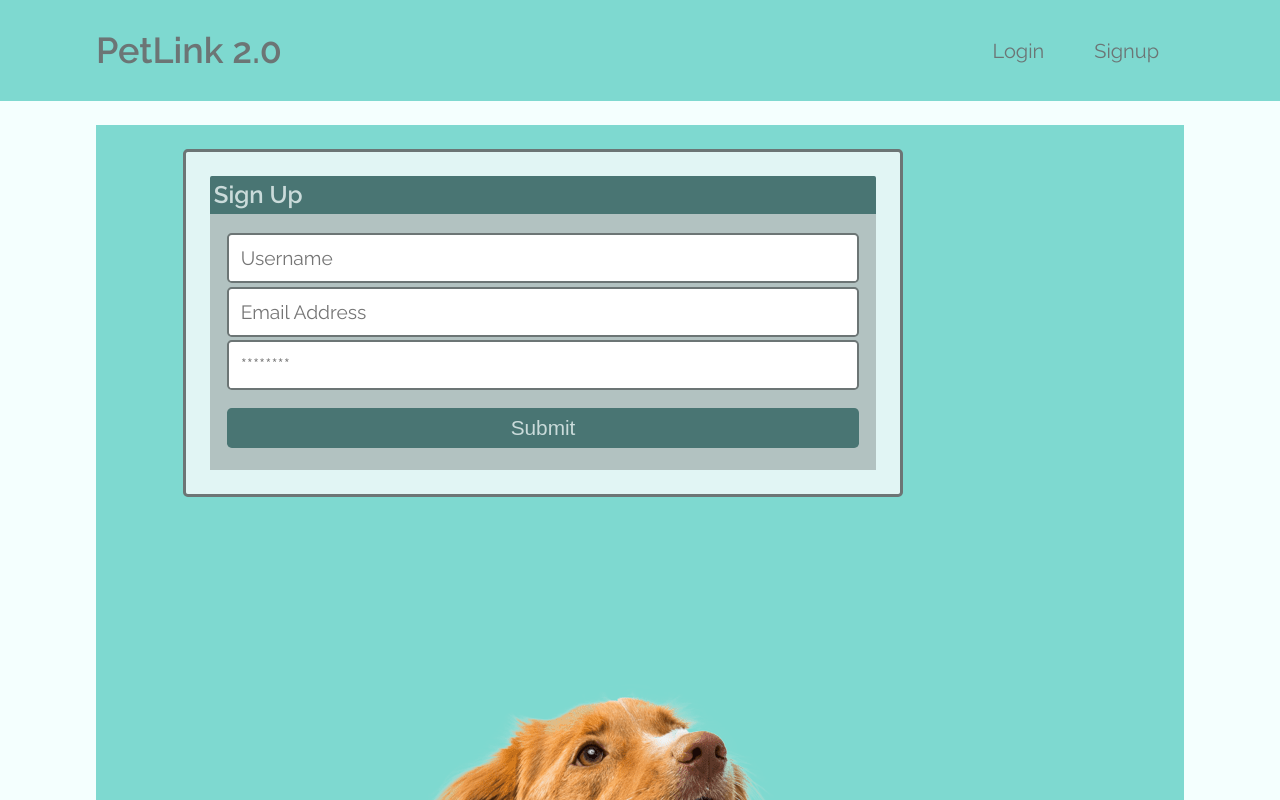
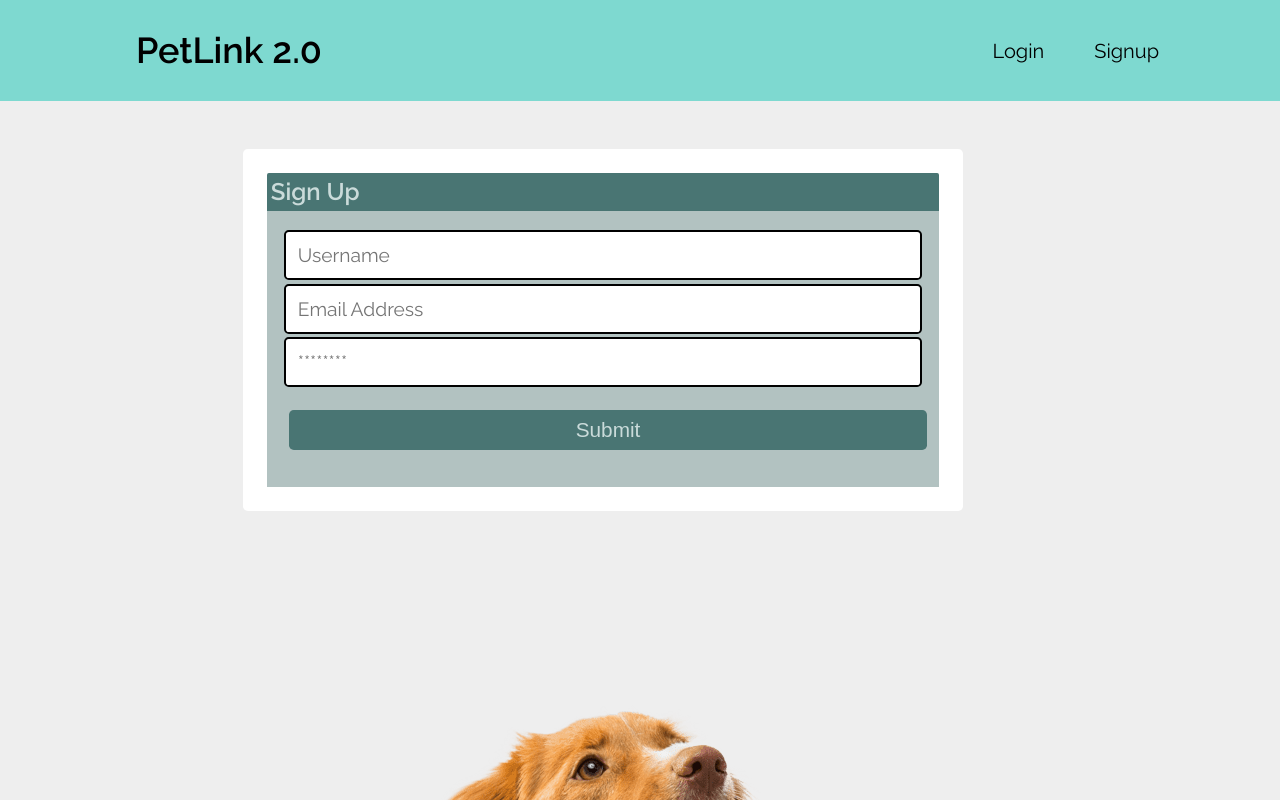
Before and after one commit to Darigay/PetLink_2.0, a React (Create React App) app in the folder client/: page /signup in a window 1280 px wide. Shown: the top 800 px of the page. Built offline with nearby package versions, Linux system fonts and the light colour scheme.

Commit message:
update css

```diff
--- a/client/src/components/FriendList/index.js
+++ b/client/src/components/FriendList/index.js
@@ -17,7 +17,7 @@ const FriendList = ({ friendCount, username, friends }) => {
         {username}'s {friendCount} {friendCount === 1 ? 'Pet Buddy' : 'Pet Buddies'}
       </h5>
       {friends.map(friend => (
-        <button className="btn w-100 display-block mb-2" key={friend._id}>
+        <button className="btn1 w-100 display-block mb-2" key={friend._id}>
           <Link to={`/profile/${friend.username}`}>{friend.username}</Link>
         </button>
       ))}
--- a/client/src/components/ThoughtList/index.js
+++ b/client/src/components/ThoughtList/index.js
@@ -60,13 +60,13 @@ const ThoughtList = ({ thoughts, title, username }) => {
                 <Link to={`/thought/${thought._id}`}>
                   {/* add image */}
                   {/* <p>{thought.image}</p> */}
-                  <img className="card" src={thought.image} />
+                  <img className="card-img" src={thought.image} />
                   <p>{thought.thoughtText}</p>
                   {/* add back-end code for paw-points */}
 
                   <div className='card-body-text '>
                     <a className="mb-0"> Paw Points {thought.voteCount} |
-                      Comments: {thought.reactionCount}
+                      Comments {thought.reactionCount}
                     </a>
 
                   </div>
--- a/client/src/index.css
+++ b/client/src/index.css
@@ -3,8 +3,9 @@
   --secondary: #7ED9D0;
   --tertiary: #b2c2c1;
   --quatrinary: #cadbda;
-  --light: #e1f5f4;
+  --light: #eeeeee;
   --dark: #6c7575;
+  --darker: black;
   --error: rgb(228, 46, 1);
   --border-radius: 0.3rem;
   --spacing-one: calc(1rem * 0.25);
@@ -30,8 +31,8 @@ body {
   font-weight: 400;
   line-height: 1.5;
   font-size: 20px;
-  color: var(--dark);
-  background-color: #f3fffee1;
+  color: var(--darker);
+  background-color: var(--light);
 }
 
 h1,
@@ -42,7 +43,7 @@ h5,
 h6 {
   font-family: 'Raleway', sans-serif;
   font-weight: 600;
-  margin: 5px 0;
+  margin: 5px 40px;
   line-height: 1.25;
 }
 
@@ -76,7 +77,7 @@ p {
 }
 
 a {
-  color: var(--dark);
+  color: var(--darker);
   text-decoration: none;
 }
 
@@ -112,12 +113,25 @@ nav a:hover {
   font-size: 1.3rem;
   text-decoration: none;
   padding: 0.5rem 1.2rem;
-  margin: 5px 0;
+  margin: 20px 5px;
   border-radius: var(--border-radius);
   border: none;
-  color: var(--dark);
+  color: var(--darker);
   outline: none;
   background-color: var(--tertiary);
+  transition: all 0.5s;
+}
+
+.btn1 {
+  font-size: 1.3rem;
+  text-decoration: none;
+  padding: 0.5rem 1.2rem;
+  margin: 20px 5px;
+  /* border-radius: var(--border-radius);
+  border: none;
+  color: var(--darker);
+  outline: none;
+  background-color: var(--tertiary); */
   transition: all 0.5s;
 }
 
@@ -138,16 +152,26 @@ nav a:hover {
 
 /* CARDS */
 .card {
-  margin: 0 10px 20px -20px;
-  border: 3px solid var(--dark);
+  margin: 20px 10px 20px 40px;
+  /* border: 3px solid var(--dark); */
   border-radius: var(--border-radius);
-  background-color: var(--light);
-  color: var(--dark);
+  background-color: white;
+  color: var(--darker);
+  width: 45rem;
+}
+
+.card-img {
+  margin: -18px 4px 9px -18px;
+  /* padding: 0 -1px 10px 2px; */
+  /* border: 3px solid var(--dark); */
+  /* border-radius: var(--border-radius); */
+  /* background-color: var(--light); */
+  /* color: var(--dark); */
   width: 45rem;
 }
 
 .card-header {
-  color: var(--dark);
+  color: var(--darker);
   margin: 0;
   background-color: var(--secondary);
   padding: 0.235rem;
@@ -182,7 +206,7 @@ nav a:hover {
   margin: 0.2rem 0;
   font-size: 1.2rem;
   font-family: 'Raleway', sans-serif;
-  border: 2px solid var(--dark);
+  border: 2px solid var(--darker);
   border-radius: var(--border-radius);
 }
 
@@ -784,7 +808,7 @@ nav a:hover {
 }
 
 .text-dark {
-  color: var(--dark);
+  color: var(--darker);
 }
 
 .text-error {
--- a/client/src/pages/Home.js
+++ b/client/src/pages/Home.js
@@ -1,13 +1,11 @@
-import React from "react";
-import ThoughtList from "../components/ThoughtList";
-import ThoughtForm from "../components/ThoughtForm";
-import FriendList from "../components/FriendList";
+import React from 'react';
+import ThoughtList from '../components/ThoughtList';
+import ThoughtForm from '../components/ThoughtForm';
+import FriendList from '../components/FriendList';
 
-import charityLogo from "../assets/images/best_friends_utah.png";
-
-import Auth from "../utils/auth";
-import { useQuery } from "@apollo/client";
-import { QUERY_THOUGHTS, QUERY_ME_BASIC } from "../utils/queries";
+import Auth from '../utils/auth';
+import { useQuery } from '@apollo/client';
+import { QUERY_THOUGHTS, QUERY_ME_BASIC } from '../utils/queries';
 
 const Home = () => {
   const { loading, data } = useQuery(QUERY_THOUGHTS);
@@ -24,11 +22,11 @@ const Home = () => {
             <ThoughtForm />
           </div>
         )}
-        <div className={`col-12 mb-3 ${loggedIn && "col-lg-8"}`}>
+        <div className={`col-12 mb-3 ${loggedIn && 'col-lg-8'}`}>
           {loading ? (
             <div>Loading...</div>
           ) : (
-            <ThoughtList username={userData?.me.username} thoughts={thoughts} title="Look at these cute pets!" />
+            <ThoughtList thoughts={thoughts} title="Look at these cute pets!" />
           )}
         </div>
         {loggedIn && userData ? (
@@ -40,16 +38,6 @@ const Home = () => {
             />
           </div>
         ) : null}
-        <div className="row justify-content-end">
-          <div className="col-12 col-lg-3 mb-3">
-            <a
-              href="https://utah.bestfriends.org/get-involved/donate"
-              target="_blank" rel="noreferrer"
-            >
-              <img src={charityLogo} alt="Best Friends in Utah" />
-            </a>
-          </div>
-        </div>
       </div>
     </main>
   );
--- a/client/src/pages/Signup.js
+++ b/client/src/pages/Signup.js
@@ -38,7 +38,7 @@ const Signup = () => {
   };
 
   return (
-    <main className="bg-secondary flex-row justify-center mb-4">
+    <main className="bg-light flex-row justify-center mb-4">
       <div className="col-12 col-md-6">
         <div className="card mt-4 mb-0 p-4">
           <h4 className="card-header bg-primary text-quatrinary">Sign Up</h4>
```
Also changed, not shown: client/src/pages/Profile.js (+5 -4 lines), client/src/homepage.css (line endings or trailing spaces).
